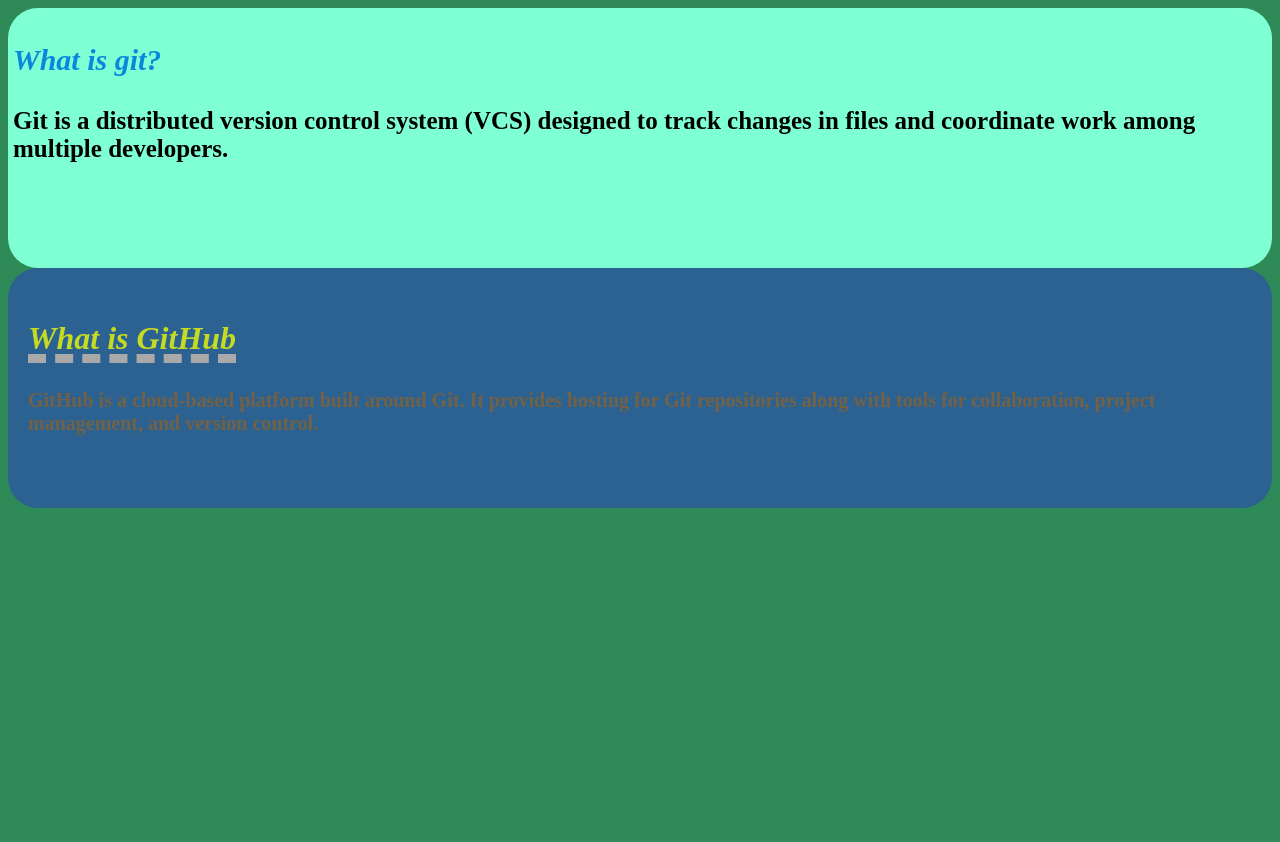
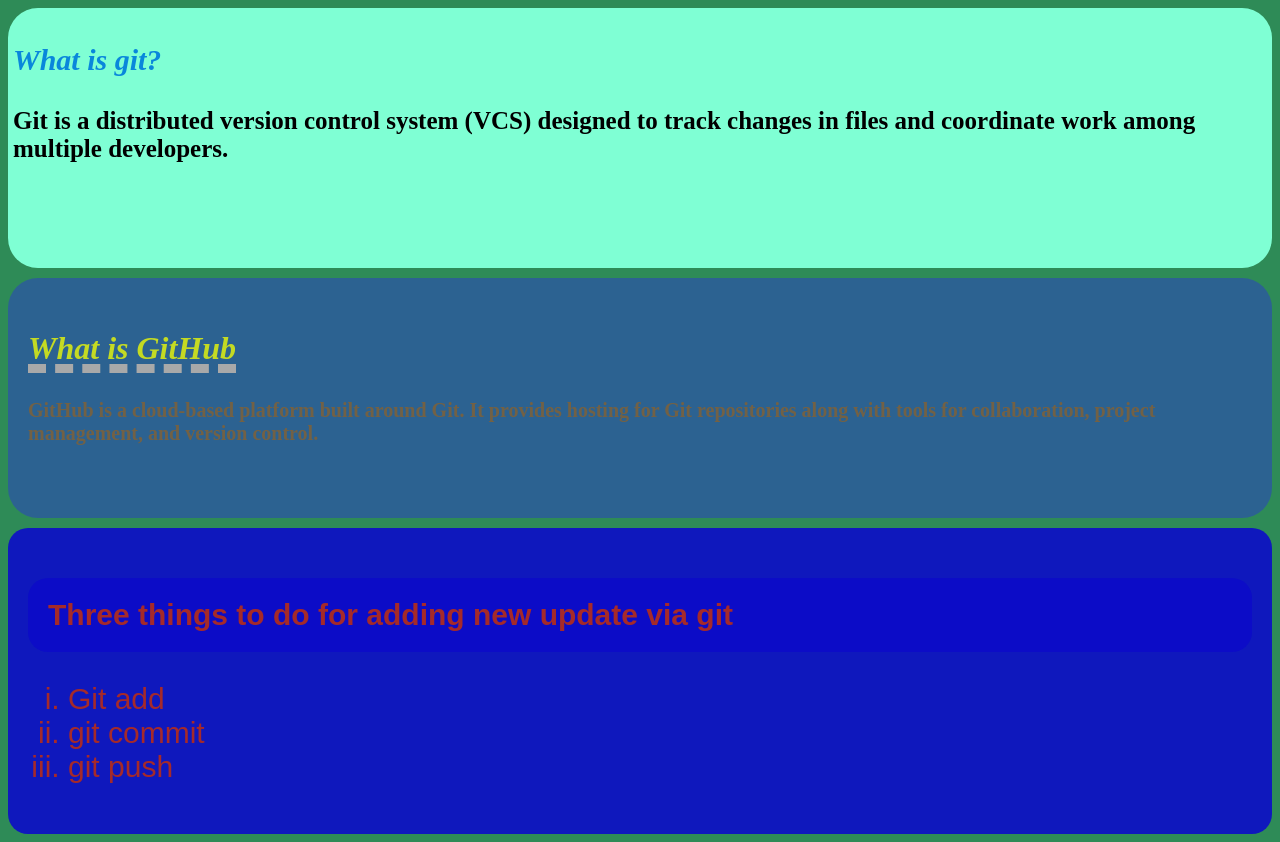
Before and after one commit to Habib1ur/PH_1-M-3, a plain HTML site: page index.html in a window 1280 px wide. Before the commit the page ends 800 px from the top, so only its background shows below. Drawn offline with Linux system fonts and the light colour scheme; a web font is replaced by a local one.

Commit message:
my commit

```diff
--- a/index.html
+++ b/index.html
@@ -1,22 +1,37 @@
 <!DOCTYPE html>
 <html lang="en">
   <head>
-    <meta charset="UTF-8">
-    <meta name="viewport" content="width=device-width, initial-scale=1.0">
-    <link rel="stylesheet" href="style.css">
+    <meta charset="UTF-8" />
+    <meta name="viewport" content="width=device-width, initial-scale=1.0" />
+    <link rel="stylesheet" href="style.css" />
     <style>
-        @import url('https://fonts.googleapis.com/css2?family=Playwrite+AU+VIC+Guides&family=Rubik+Pixels&family=Rubik+Vinyl&display=swap');
+      @import url("https://fonts.googleapis.com/css2?family=Playwrite+AU+VIC+Guides&family=Rubik+Pixels&family=Rubik+Vinyl&display=swap");
     </style>
     <title>My git setup</title>
   </head>
   <body>
     <div class="all">
       <h3>What is git?</h3>
-    <p>Git is a distributed version control system (VCS) designed to track changes in files and coordinate work among multiple developers.</p>
+      <p>
+        Git is a distributed version control system (VCS) designed to track
+        changes in files and coordinate work among multiple developers.
+      </p>
     </div>
     <div class="ph1">
       <h3 class="gt1">What is GitHub</h3>
-        <p class="gt2">GitHub is a cloud-based platform built around Git. It provides hosting for Git repositories along with tools for collaboration, project management, and version control.</p>
+      <p class="gt2">
+        GitHub is a cloud-based platform built around Git. It provides hosting
+        for Git repositories along with tools for collaboration, project
+        management, and version control.
+      </p>
+    </div>
+    <div class="ad">
+      <h3 class="pg">Three things to do for adding new update via git</h3>
+      <ul class="l1">
+        <li>Git add</li>
+        <li>git commit</li>
+        <li>git push</li>
+      </ul>
     </div>
   </body>
 </html>
--- a/style.css
+++ b/style.css
@@ -40,5 +40,21 @@ p{
     display: inline-block;
     padding: 20px;
     height: 200px;
-    margin: 0px;
+    margin-top: 10px;
+    margin-bottom: 10px;
 }
+.ad,.pg{
+    color: brown;
+    background-color: rgba(12, 12, 201, 0.899);
+    /* color: cadetblue; */
+    border-radius: 20px;
+    padding: 20px;
+    font-size: 30px;
+    font-style: normal;
+    font-family: sans-serif;
+
+}
+.l1{
+    text-decoration:double;
+    list-style:lower-roman;
+}
```
Lines whose indentation alone changed are shown as unchanged.
